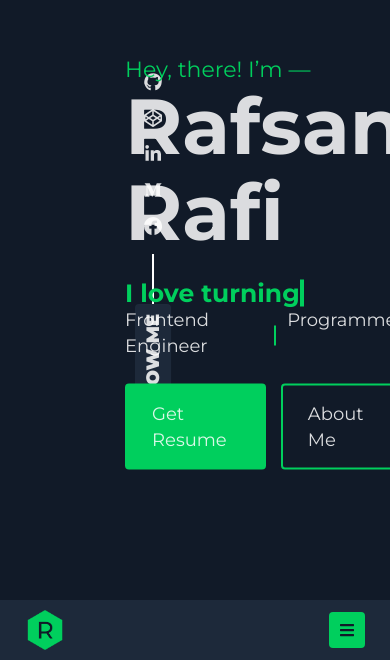
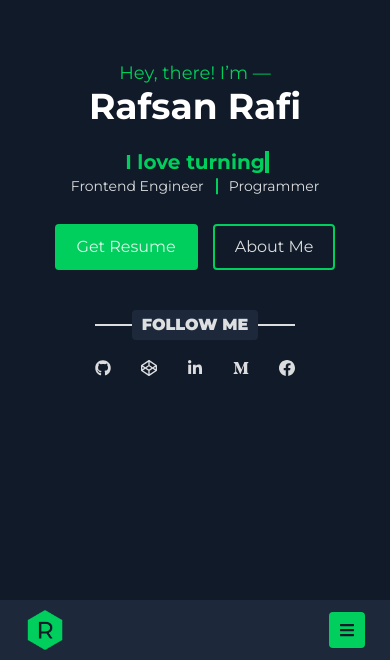
Before and after one commit to iamrafsanrafi/portfolio, a Next.js app: page / in a window 390 px wide. Shown: the part 184-844 px from the top of the page. Built offline with nearby package versions, Linux system fonts and the light colour scheme.

Commit message:
Added — responsive sidebar & banner design

```diff
--- a/app/components/Banner.jsx
+++ b/app/components/Banner.jsx
@@ -2,37 +2,59 @@ import Link from "next/link"
 import BannerSidebar from "./BannerSidebar"
 import BannerAnimatedText from "./BannerAnimatedText"
 import Container from "./Container"
-
+import MobileBannerSidebar from "./MobileBannerSidebar"
 
 const Banner = () => {
   return (
+    <section className="h-screen flex items-center">
       <Container>
-      <section className="h-screen py-[100px] px-[25px] flex gap-x-[50px]">
-        {/* ----Banner Sidebar---- */}
-        <BannerSidebar value="Follow Me" />
+        {/* ---- Banner content ---- */}
+        <div className="pb-[50px] md:py-20 md:px-[15px] lg:py-[100px] lg:px-[25px] w-full">
+          <div className="py-10 px-[15px] sm:py-15 md:py-0 md:px-0 md:pl-[100px] md:pt-[50px] flex flex-col items-center justify-center md:items-start md:justify-start w-full lg:w-auto">
+            <p className="text-lg text-[#00cf5d] leading-[26px] sm:text-xl md:text-[22px]">Hey, there! I’m —</p>
 
-        {/* ----Banner content---- */}
-        <div className="pl-[100px] pt-[50px] absolute top-1/2 -translate-y-1/2">
-          <p className="text-[22px] text-[#00cf5d] leading-[26px]">Hey, there! I’m —</p>
-
-          <h1 className="text-[78px] font-bold mb-[25px] text-[#ffffffd9] leading-[86px] ">Rafsan Rafi</h1>
+            <h1 className="text-[36px] text-white font-bold leading-10 sm:text-[52px] sm:leading-[57px] md:text-[62px] md:leading-[68px] lg:text-[78px] lg:leading-[86px] mb-[25px]">Rafsan Rafi</h1>
 
             {/* ----Animated text---- */}
             <BannerAnimatedText />
 
-          <ul className="relative flex gap-[25px] text-[#ffffffd9] text-lg mb-[25px] leading-[26px]">
-            <li className="relative after:content-[''] after:absolute after:w-[2px] after:h-5 after:bg-[#00cf5d] after:top-[55%] after:-translate-y-1/2 after:right-[-14px]">Frontend Engineer</li>
+            <ul className="relative flex gap-[25px] text-sm text-[#ffffffd9] leading-[26px] sm:text-base md:text-lg mb-[25px]">
+              <li className="relative after:content-[''] after:absolute after:w-[2px] after:h-[15.5px] sm:after:h-[17.5px] lg:after:h-5 after:bg-[#00cf5d] after:top-[50%] after:-translate-y-1/2 after:right-[-14px]">Frontend Engineer</li>
+
               <li>Programmer</li>
             </ul>
 
             <div className="flex gap-[15px]">
-            <Link href="/assets/resume/Resume_of_Rafsan_Rafi.pdf" target="_blank" className="text-lg leading-[26px] text-[#ffffffd9] bg-[#00cf5d] border-2 border-[#00cf5d] py-[15px] px-[25px] rounded-[4px] inline-block">Get Resume</Link>
+              <Link
+                href="/assets/resume/Resume_of_Rafsan_Rafi.pdf"
+                target="_blank"
+                className="text-base text-[#ffffffd9] leading-[22px] sm:text-lg sm:leading-[26px] bg-[#00cf5d] border-2 border-[#00cf5d] py-[10px] px-5 md:py-[15px] md:px-[25px] rounded-[4px] inline-block"
+              >
+                Get Resume
+              </Link>
 
-            <Link href="#about" className="text-lg leading-[26px] text-[#ffffffd9] border-2 border-[#00cf5d] py-[15px] px-[25px] rounded-[4px] inline-block hover:bg-[#00cf5d]/10">About Me</Link>
+              <Link
+                href="#about"
+                className="text-base text-[#ffffffd9] leading-[22px] sm:text-lg sm:leading-[26px] border-2 border-[#00cf5d] py-[10px] px-5 md:py-[15px] md:px-[25px] rounded-[4px] inline-block hover:bg-[#00cf5d]/10"
+              >
+                About Me
+              </Link>
             </div>
           </div>
+
+          {/* ---- Banner Sidebar ---- */}
+          <div className="pl-[100px]">
+            <BannerSidebar />
+          </div>
+
+          <div className="pb-[25px] sm:pb-[50px] md:pb-0">
+            <MobileBannerSidebar />
+          </div>
+        </div>
+
+
+      </Container>
     </section>
-    </Container>
   )
 }
 
--- a/app/components/BannerAnimatedText.jsx
+++ b/app/components/BannerAnimatedText.jsx
@@ -31,7 +31,7 @@ const BannerAnimatedText = () => {
     }, [text, isWriting])
 
     return (
-        <h4 className="text-[#00cf5d] text-[25px] font-bold leading-[27px] relative after:content-[''] after:absolute after:w-[4px] after:h-[100%] after:bg-[#00cf5d] after:top-0">I love&nbsp;{text}</h4>
+        <h4 id="animated-text" className="text-xl text-[#00cf5d] font-bold leading-[22px] sm:text-[22px] sm:leading-6 md:text-[25px] md:leading-[27px] relative after:content-[''] after:absolute after:w-[4px] after:h-[100%] after:bg-[#00cf5d] after:top-0">I love&nbsp;{text}</h4>
     )
 }
 
--- a/app/components/BannerSidebar.jsx
+++ b/app/components/BannerSidebar.jsx
@@ -1,46 +1,26 @@
-import Link from "next/link"
-import GitHubIcon from "../icons/GitHubIcon"
-import CodePenIcon from "../icons/CodePenIcon"
-import LinkedInIcon from "../icons/LinkedInIcon"
-import MediumIcon from "../icons/MediumIcon"
-import FacebookIcon from "../icons/FacebookIcon"
+import { socialIcons } from "@/constants/data"
 
-const BannerSidebar = ({ value }) => {
+const BannerSidebar = () => {
     return (
-        <div className="flex gap-[64px] items-center -rotate-90 fixed top-1/2 left-[-9%] xl:left-[-5%]">
+        <div className="banner-sidebar hidden md:flex gap-[64px] items-center">
             {/* ----Sidebar tag---- */}
             <div className="relative inline-block uppercase text-[#ffffffd9] bg-[#1d293a] font-black py-[4px] px-[10px] rounded-[4px] text-lg select-none
-  after:content-[''] after:absolute after:bg-white after:w-[50px] after:h-[2px] after:top-1/2 after:-translate-y-1/2 after:right-[-50px]">
-                <span className="cursor-text">{value}</span>
+  after:content-[''] after:absolute after:bg-[#ffffffd9] after:w-[50px] after:h-[2px] after:top-1/2 after:-translate-y-1/2 after:right-[-50px]">
+                <span className="cursor-text">Follow Me</span>
             </div>
 
             {/* ----Icons---- */}
-            <ul className="text-[#ffffffd9] p-[5px] flex flex-row-reverse gap-[18px]">
-                <li className="rotate-90 hover:text-[#00cf5d] transition duration-100">
-                    <Link href="https://github.com/iamrafsanrafi" target="_blank">
-                        <GitHubIcon />
-                    </Link>
-                </li>
-                <li className="rotate-90 hover:text-[#00cf5d] transition duration-100">
-                    <Link href="#" target="_blank">
-                        <CodePenIcon />
-                    </Link>
-                </li>
-                <li className="rotate-90 hover:text-[#00cf5d] transition duration-100">
-                    <Link href="#" target="_blank">
-                        <LinkedInIcon />
-                    </Link>
-                </li>
-                <li className="rotate-90 hover:text-[#00cf5d] transition duration-100">
-                    <Link href="#" target="_blank">
-                        <MediumIcon />
-                    </Link>
-                </li>
-                <li className="rotate-90 hover:text-[#00cf5d] transition duration-100">
-                    <Link href="https://www.facebook.com/iamrafsanrafi" target="_blank">
-                        <FacebookIcon />
-                    </Link>
-                </li>
+            <ul className="icons-wrapper text-[#ffffffd9] p-[5px] flex gap-[18px]">
+                {socialIcons.map(icon => (
+                    <li
+                        key={icon.id}
+                        className="icon hover:text-[#00cf5d] transition duration-100"
+                    >
+                        <a href={icon.url} target="_blank">
+                            <icon.icon />
+                        </a>
+                    </li>
+                ))}
             </ul>
         </div>
     )
--- a/app/components/Container.jsx
+++ b/app/components/Container.jsx
@@ -1,6 +1,6 @@
 const Container = ({children}) => {
   return (
-    <div className="max-w-[1200px] mx-auto">
+    <div className="w-full max-w-[1200px] mx-auto">
         {children}
     </div>
   )
--- /dev/null
+++ b/app/components/MobileBannerSidebar.jsx
@@ -0,0 +1,18 @@
+import MobileBannerSidebarIcons from "./MobileBannerSidebarIcons"
+
+const MobileBannerSidebar = () => {
+    return (
+        <div className="md:hidden flex flex-col gap-y-[15px] items-center">
+            {/* ---- Text ---- */}
+            <div className="relative inline-block uppercase text-[#ffffffd9] bg-[#1d293a] font-black py-[4px] px-[10px] rounded-[4px] text-base leading-[22px] sm:text-lg sm:leading-[26px] select-none
+  after:content-[''] after:absolute after:bg-[#ffffffd9] after:w-[200px] sm:after:w-[280px] after:h-[2px] after:top-1/2 after:-translate-y-1/2 after:right-1/2 after:translate-x-1/2 after:z-[-1]">
+                <span>Follow Me</span>
+            </div>
+
+            {/* ---- Icons ---- */}
+            <MobileBannerSidebarIcons />
+        </div>
+    )
+}
+
+export default MobileBannerSidebar
--- /dev/null
+++ b/app/components/MobileBannerSidebarIcons.jsx
@@ -0,0 +1,27 @@
+"use client";
+
+import { socialIcons } from "@/constants/data"
+import { useMediaQuery } from "react-responsive"
+
+const MobileBannerSidebarIcons = () => {
+    const isMobile = useMediaQuery({maxWidth: 639});
+
+    return (
+        <ul className="text-[#ffffffd9] p-[5px] flex gap-[30px]">
+            {socialIcons.map(icon => (
+                <li
+                    key={icon.id}
+                    className="hover:text-[#00cf5d] transition duration-100"
+                >
+                    <a href={icon.url} target="_blank">
+                        {
+                            isMobile ? <icon.icon width={16} height={16} /> : <icon.icon width={18} height={18} />
+                        }
+                    </a>
+                </li>
+            ))}
+        </ul>
+    )
+}
+
+export default MobileBannerSidebarIcons
--- a/app/globals.css
+++ b/app/globals.css
@@ -12,3 +12,53 @@ body {
 ::selection {
   background: #1d293a;
 }
+
+/* ---- Banner Animated Text Responsiveness ---- */
+@media screen and (max-width: 340px) {
+  #animated-text {
+    font-size: 18px;
+    line-height: 20px;
+  }
+}
+
+/* ---- Banner Sidebar Responsiveness ---- */
+@media screen and (max-width: 1384px) {
+  .banner-sidebar {
+    margin-top: 25px;
+    max-height: 36px;
+  }
+
+  .banner-sidebar .icons-wrapper {
+    flex-direction: row;
+  }
+}
+
+@media screen and (min-width: 1385px) and (max-width: 1466px) {
+  .banner-sidebar {
+    position: fixed;
+    top: 50%;
+    left: -8.25%;
+    transform: rotate(-90deg);
+  }
+  .banner-sidebar .icon {
+    transform: rotate(90deg);
+  }
+  .banner-sidebar .icons-wrapper {
+    flex-direction: row-reverse;
+  }
+}
+
+@media screen and (min-width: 1467px) {
+  .banner-sidebar {
+    position: fixed;
+    top: 50%;
+    left: -5%;
+    transform: rotate(-90deg);
+  }
+  .banner-sidebar .icon {
+    transform: rotate(90deg);
+  }
+  .banner-sidebar .icons-wrapper {
+    flex-direction: row-reverse;
+  }
+}
--- a/constants/data.js
+++ b/constants/data.js
@@ -1,3 +1,9 @@
+import CodePenIcon from "@/app/icons/CodePenIcon";
+import FacebookIcon from "@/app/icons/FacebookIcon";
+import GitHubIcon from "@/app/icons/GitHubIcon";
+import LinkedInIcon from "@/app/icons/LinkedInIcon";
+import MediumIcon from "@/app/icons/MediumIcon";
+
 export const navOptions = [
     {
         name: "About",
@@ -16,3 +22,31 @@ export const navOptions = [
         id: "contact"
     }
 ];
+
+export const socialIcons = [
+    {
+        id: 1,
+        icon: GitHubIcon,
+        url: "https://github.com/iamrafsanrafi",
+    },
+    {
+        id: 2,
+        icon: CodePenIcon,
+        url: "#",
+    },
+    {
+        id: 3,
+        icon: LinkedInIcon,
+        url: "#",
+    },
+    {
+        id: 4,
+        icon: MediumIcon,
+        url: "#",
+    },
+    {
+        id: 5,
+        icon: FacebookIcon,
+        url: "https://www.facebook.com/iamrafsanrafi",
+    },
+]
--- a/package.json
+++ b/package.json
@@ -13,7 +13,8 @@
     "next": "15.5.2",
     "react": "19.1.0",
     "react-dom": "19.1.0",
-    "react-icons": "^5.5.0"
+    "react-icons": "^5.5.0",
+    "react-responsive": "^10.0.1"
   },
   "devDependencies": {
     "@eslint/eslintrc": "^3",
```
Also changed, not shown: 1 other file (tests, documents, lock files or other folders). Lines whose indentation alone changed are shown as unchanged.
